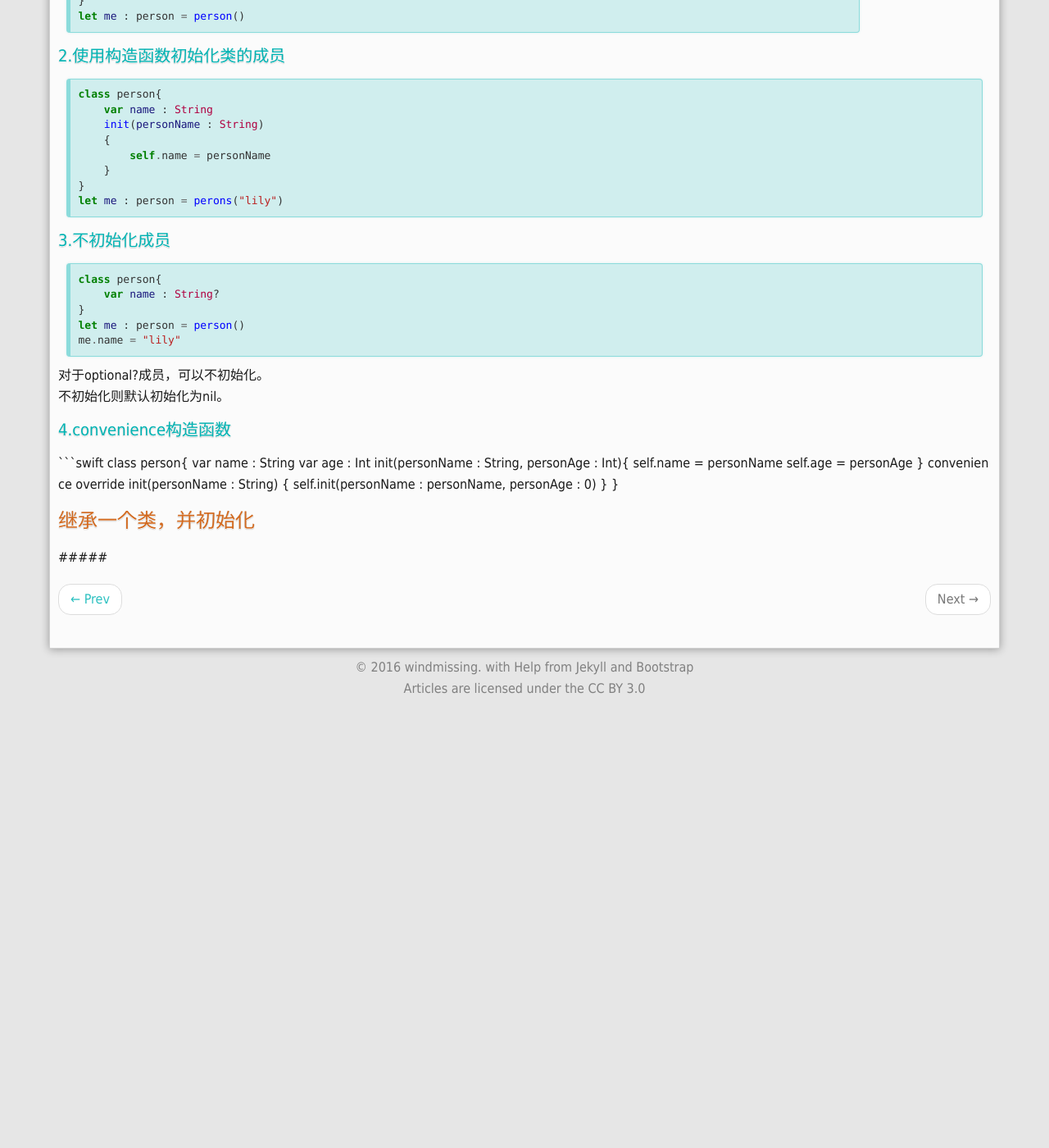
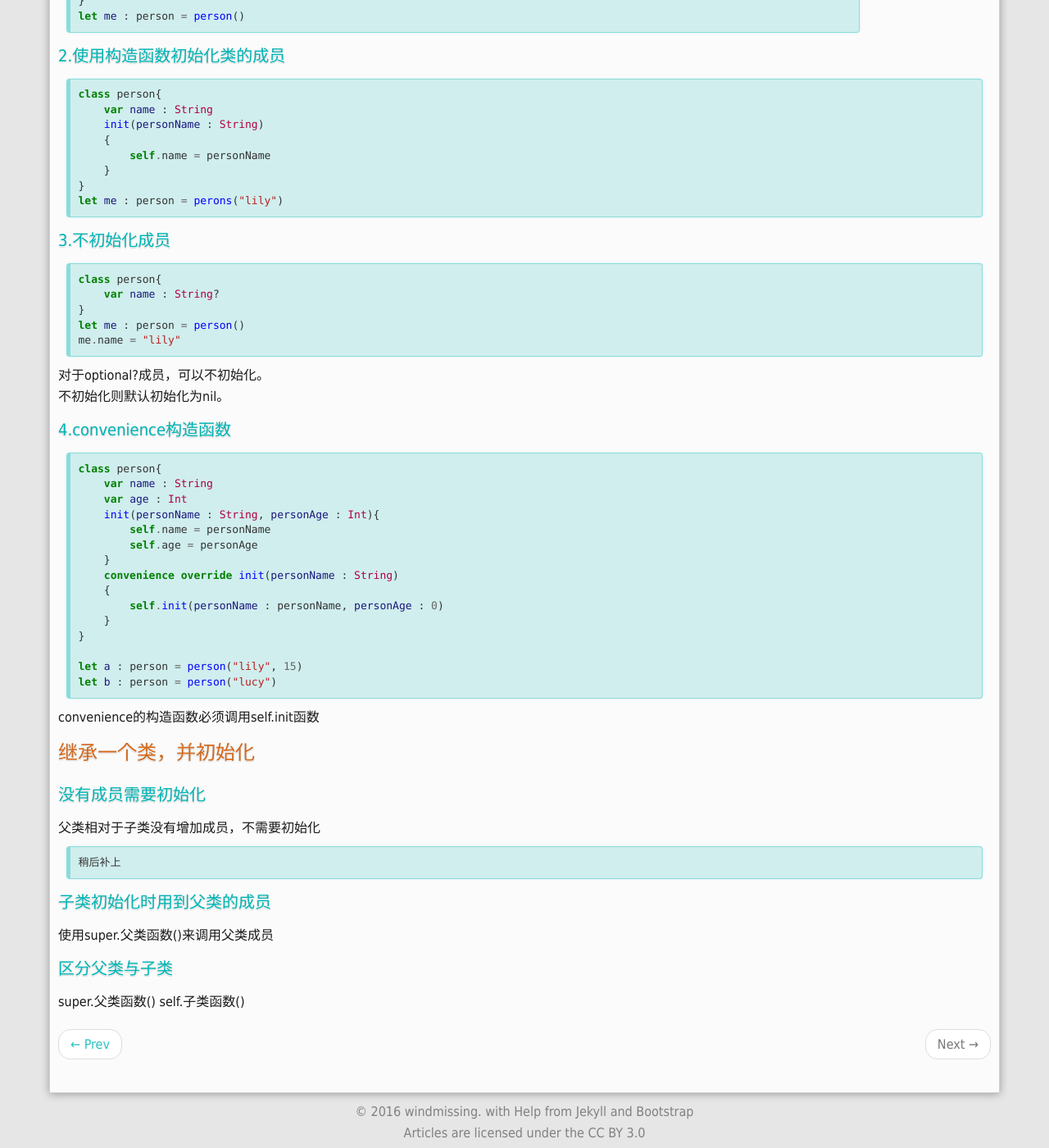
Before and after one commit to windmissing/windmissing.github.io, a Jekyll site: the page built from _posts/2016-06-20-swift-class-init.md, in a window 1280 px wide and 1400 px high, scrolled down 353 px. Shown: the whole window at 82% size. Built offline with Jekyll 4.4.1, drawn with Linux system fonts in a browser that asks for light colours; Markdown is read by kramdown in place of the engine named in the settings; comment, search, counter and statistics services are not loaded; before the commit the page ends 1211 px from its top, so only the background shows below that.

Commit message:
Update 2016-06-20-swift-class-init.md

````diff
--- a/_posts/2016-06-20-swift-class-init.md
+++ b/_posts/2016-06-20-swift-class-init.md
@@ -58,6 +58,26 @@ class person{
     }
 }
 
+let a : person = person("lily", 15)
+let b : person = person("lucy")
+```
+convenience的构造函数必须调用self.init函数
+
 #### 继承一个类，并初始化
 
-#####
+##### 没有成员需要初始化
+
+父类相对于子类没有增加成员，不需要初始化
+
+```swift
+稍后补上
+```
+
+##### 子类初始化时用到父类的成员
+
+使用super.父类函数()来调用父类成员
+
+##### 区分父类与子类
+
+super.父类函数()
+self.子类函数()
````
